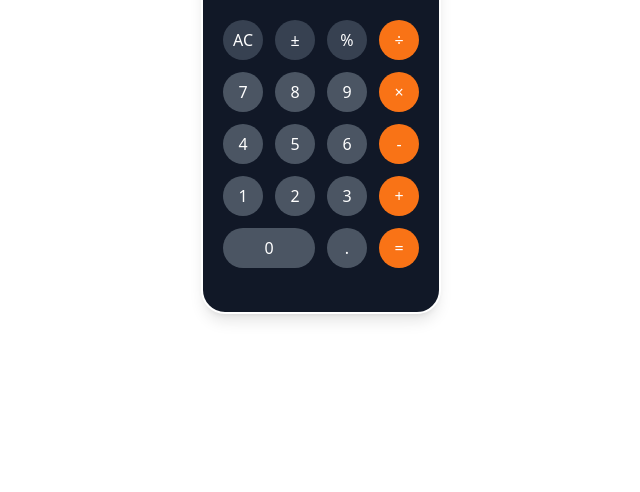
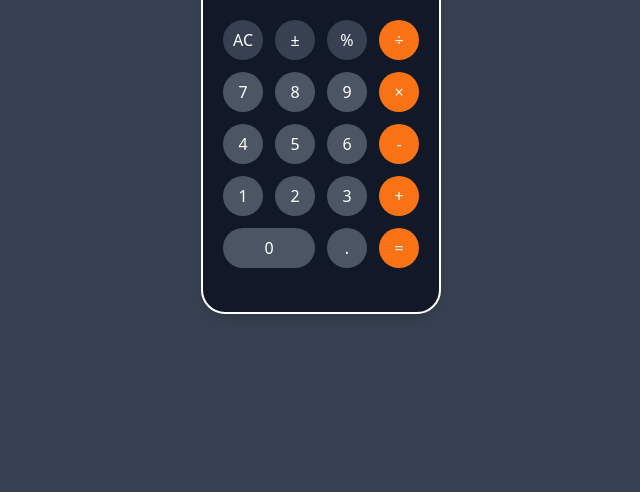
Before and after one commit to gidy479/Iphone-Calculator, a plain HTML site: page Index.html in a window 1280 px wide. Shown: the part 308-800 px from the top of the page, without its empty margins (335-975 px from the left). Drawn offline with nearby package versions, Linux system fonts and the light colour scheme.

Commit message:
changed color

```diff
--- a/Index.html
+++ b/Index.html
@@ -7,7 +7,7 @@
     <script src="https://cdn.tailwindcss.com"></script>
     <link rel="stylesheet" href="https://unpkg.com/boxicons@2.0.9/css/boxicons.min.css">
 </head>
-<body class="bg-grey-400 flex justify-center items-center min-h-screen">
+<body class="bg-gray-700 flex justify-center items-center min-h-screen">
 
     <div class="calculator bg-gray-900 rounded-3xl shadow-lg p-5 flex border-2 border-white flex-col items-center w-50 -translate-y-6 ml-8">
         <div class="status-bar w-full flex justify-between items-center text-gray-300 mb-2 px-2">
```
